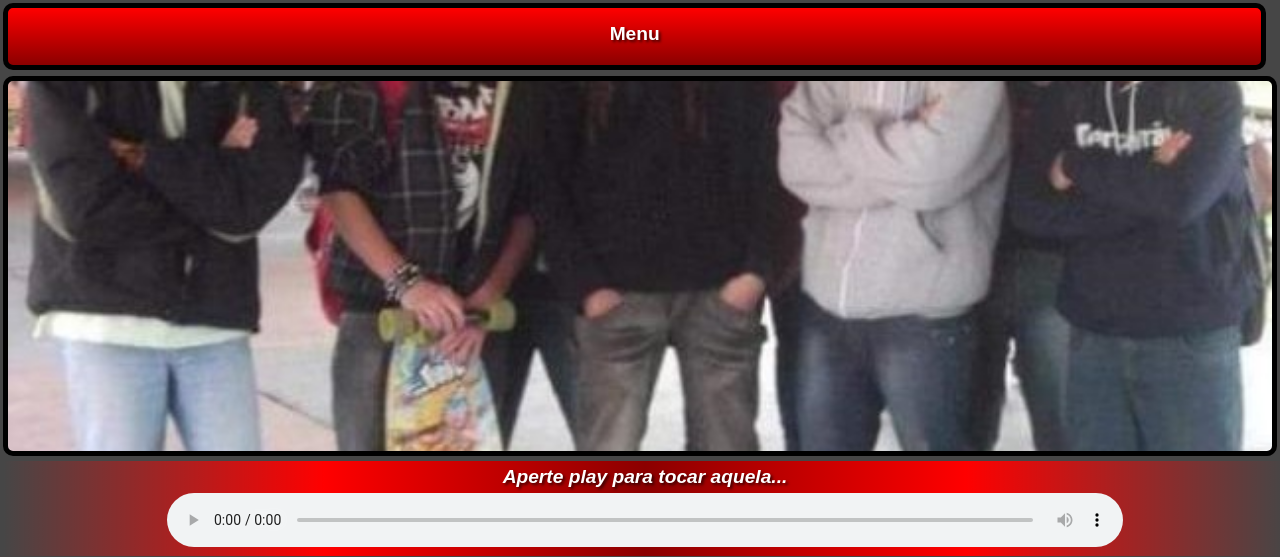
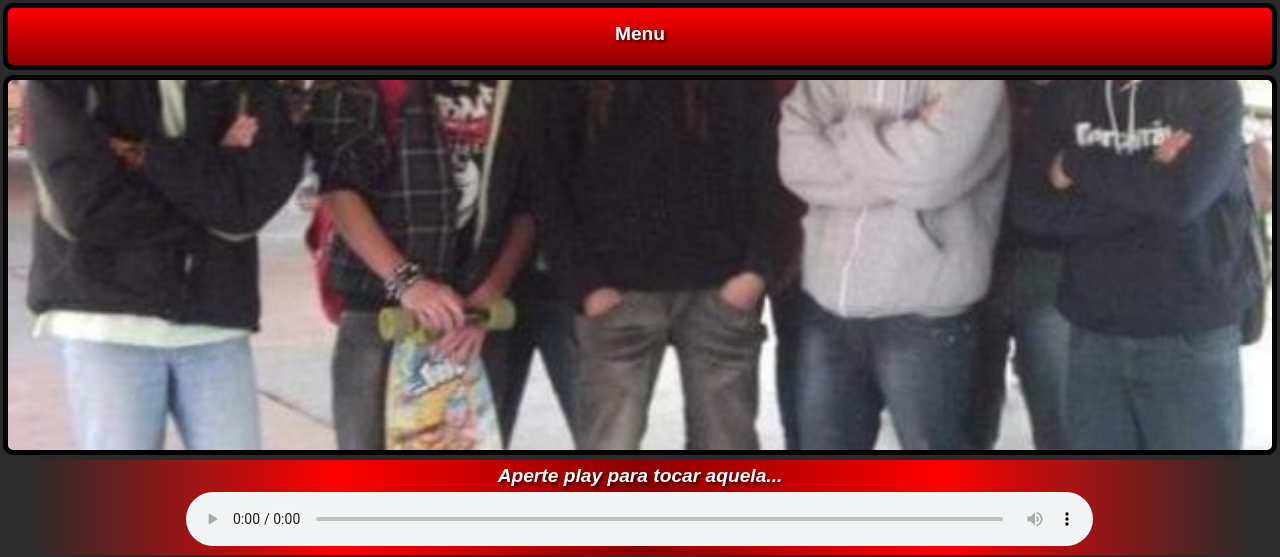
Before and after one commit to os-censurados/censurados, a plain HTML site: page index.html in a window 1280 px wide. Shown: the part 110-667 px from the top of the page. Drawn offline with Linux system fonts and the light colour scheme.

Commit message:
corrigi erros de layout do botao menu

```diff
--- a/estilos/style.css
+++ b/estilos/style.css
@@ -23,7 +23,7 @@
 
 body {
     padding: 3px;
-    background-color: rgb(70, 70, 70);
+    background-color: rgb(43, 43, 43);
 }
 
 
@@ -42,7 +42,7 @@ header > h1 {
 }
 
 .menu {
-    display: inline-block;
+    display: block; /* alterei de inline-block, caso de erro*/
     text-shadow: 3px 2px 5px rgba(0, 0, 0, 0.438);
     margin-bottom: 5px;
 }
@@ -51,7 +51,6 @@ header > h1 {
     background-image: linear-gradient(to bottom, red, darkred);
     font-family: Arial, Helvetica, sans-serif;
     font-weight: 800;
-    width: 98.7vw; /*gambiarra pro botao nao passar a vw do lado direito */
     margin: auto;
     margin-bottom: 1px;
     color: white;
@@ -59,12 +58,13 @@ header > h1 {
     font-size: 1em;
     border: 5px solid black;
     border-radius: 10px;
+    text-align: center;
 }
 
 
 .menu-conteudo {
     display: none;
-    position: absolute;
+    position: static;
     width: 98.7vw; /* gambiarra */
     z-index: 1;
 }
--- a/index.html
+++ b/index.html
@@ -8,21 +8,22 @@
     <link rel="stylesheet" href="estilos/style.css">
     <link rel="shortcut icon" href="imagens/favicon.ico" type="image/x-icon">
     <style>
+        #tocaaquela {
+            background-image: linear-gradient(to right, transparent, red,darkred, red, transparent);
+            width: 94.5vw;
+            height: 85px;
+            margin: auto;
+            margin-bottom: 5px;
+            text-align: center;
+            padding: 5px;
+            display: block;
+        }
+
         audio {
             display: block;
             width: 75%;
             margin: auto;
             margin-bottom: 5px;
-        }
-
-        #tocaaquela {
-            background-image: linear-gradient(to right, transparent, red,darkred, red, transparent);
-            width: 100%;
-            height: 85px;
-            margin-bottom: 5px;
-            text-align: center;
-            padding: 5px;
-
         }
 
         p {
@@ -39,7 +40,7 @@
     <header>
         <h1>Os Censurados</h1>
         <nav class="menu">
-            <button class="menu-botao" onclick="choose()"><p id="menumk">Menu</p></button>
+            <div class="menu-botao" onclick="choose()"><p id="menumk">Menu</p></div>
             <div class="menu-conteudo">
                 <a href="index.html" target="_self">Home</a>
                 <a href="brigas.html" target="_self" rel="next">Brigas Narradas</a>
```
Also changed, not shown: brigas.html (+1 -1 lines), jogos.html (+1 -1 lines), slipper.html (+1 -1 lines).
